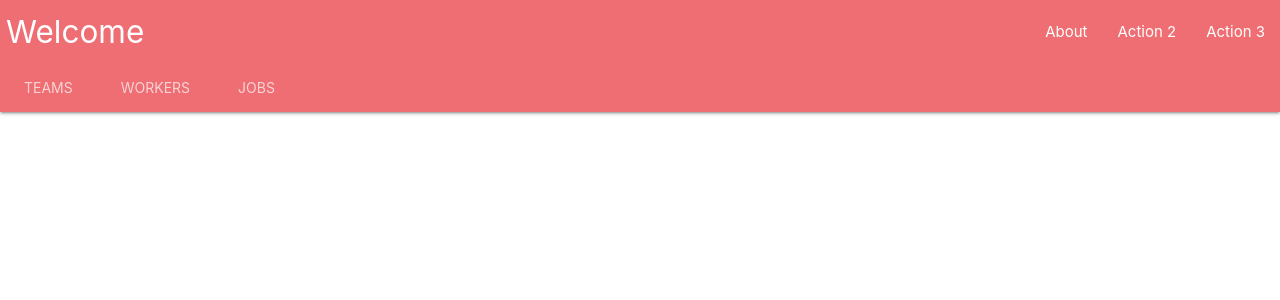
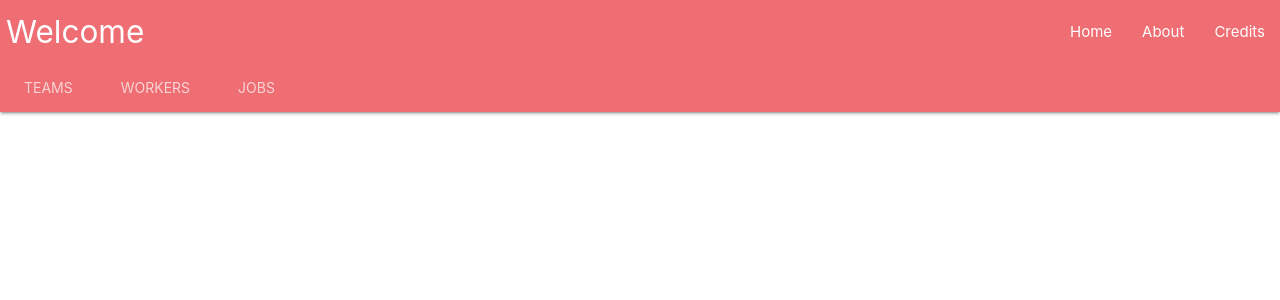
Before and after one commit to anmol-chawla/Flask-Helpdesk, a Flask app: page /main in a window 1280 px wide. Shown: the top 300 px of the page. Run offline with Flask 2, Linux system fonts and the light colour scheme.

Commit message:
Add new changes

```diff
--- a/app/templates/main.html
+++ b/app/templates/main.html
@@ -7,24 +7,23 @@
 		<a href="#" class="brand-logo" style="margin-left:6px;">Welcome</a>
 		<a href="#" data-target="mobile-demo" class="sidenav-trigger"><i class="material-icons">menu</i></a>
 		<ul id="nav-mobile" class="right hide-on-med-and-down">
+			<li><a href="/main">Home</a></li>
 			<li><a href="/about">About</a></li>
-			<li><a href="#">Action 2</a></li>
-			<li><a href="#">Action 3</a></li>
+			<li><a href="/credits">Credits</a></li>
 		</ul>
 	</div>
 	<div class="nav-content">
 		<ul class="tabs tabs-transparent">
-			<li class="tab"><a href="/teams">Teams</a></li>
-			<li class="tab"><a href="/workers">Workers</a></li>
-			<li class="tab"><a href="/jobs">Jobs</a></li>
+			<li class="tab"><a href="/teams" target="_self">Teams</a></li>
+			<li class="tab"><a href="/workers" target="_self">Workers</a></li>
+			<li class="tab"><a href="/jobs" target="_self">Jobs</a></li>
 		</ul>
 	</div>
 </nav>
 <ul class="sidenav" id="mobile-demo">
-	<li><a href="#">Sass</a></li>
-	<li><a href="#">Components</a></li>
-	<li><a href="#">Javascript</a></li>
-	<li><a href="#">Mobile</a></li>
+	<li><a href="/main">Home</a></li>
+	<li><a href="/about">About</a></li>
+	<li><a href="/credits">Credits</a></li>
 </ul>
 
 <div class="container">
@@ -34,5 +33,13 @@
   $(document).ready(function(){
     $('.sidenav').sidenav();
   });
+  $(document).ready(function(){
+  	var instance = M.Tabs.init(el, options);
+  });
+
+  // $(document).ready(function(){
+  // var instance = M.Tabs.getInstance();
+  // instance.updateTabIndicator();
+// });
 </script>
 {% endblock %}
```
Also changed, not shown: app/static/materialize.css.
